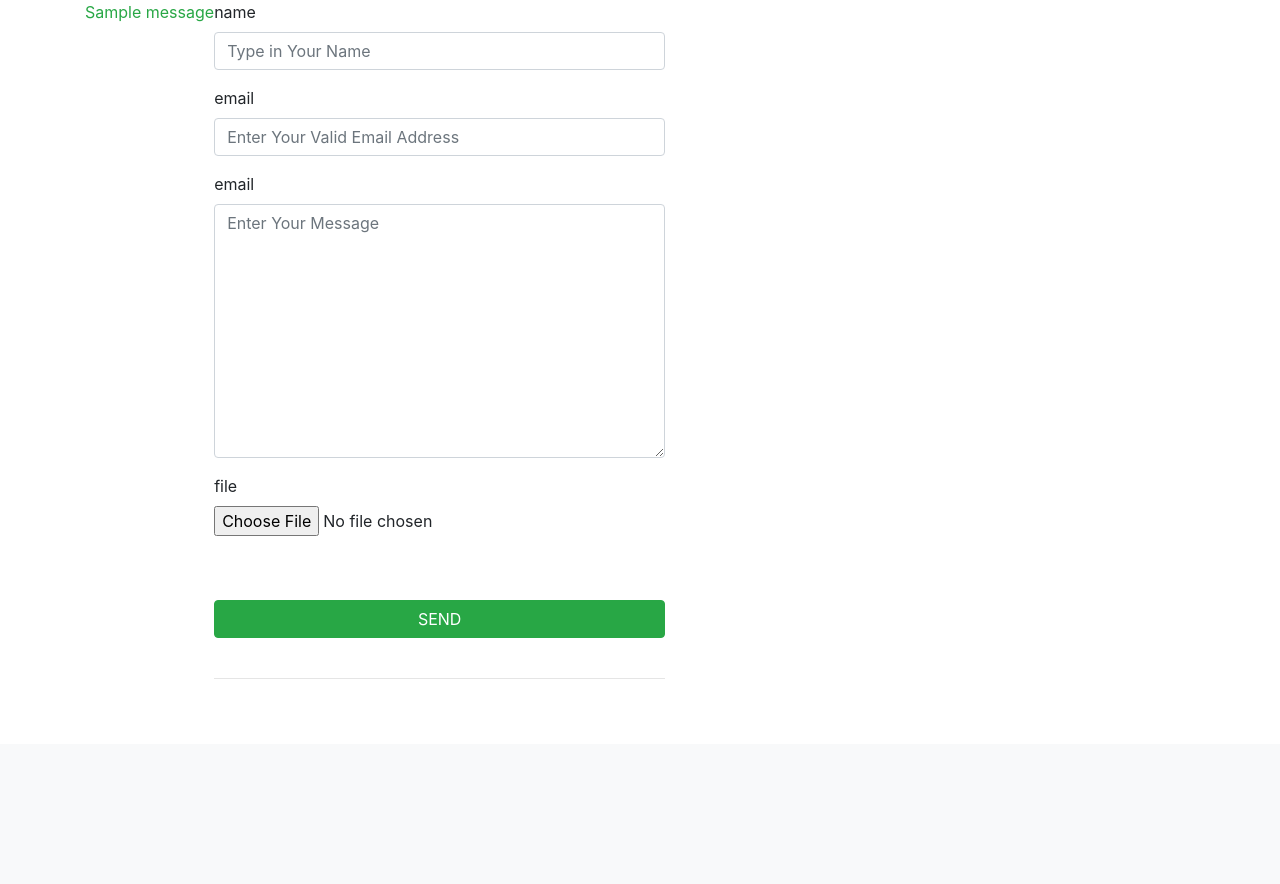
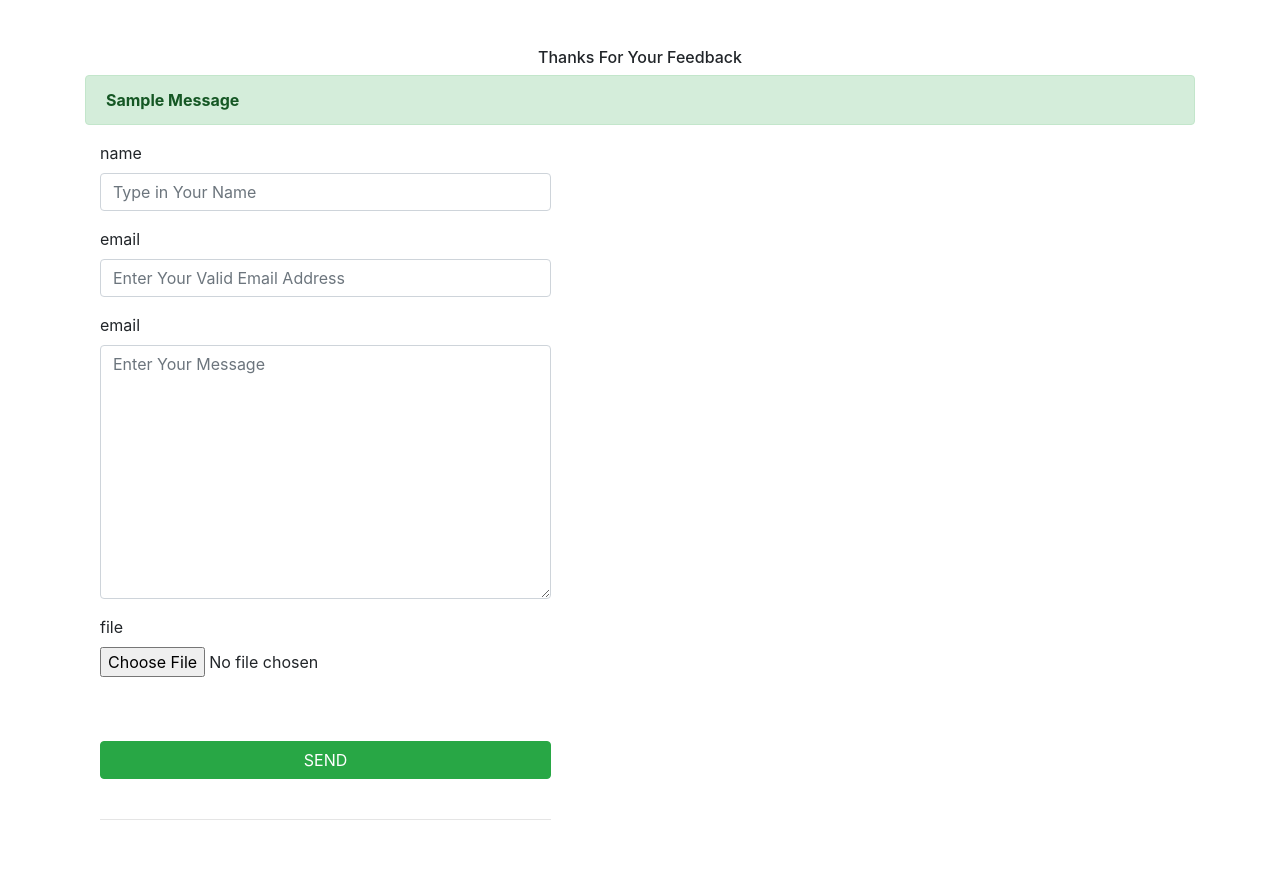
Before and after one commit to shkamir/djangoBlog, a Django app: page /contact in a window 1280 px wide. Shown: the part 56-940 px from the top of the page. Before the commit the page ends 735 px from the top, so only its background shows below. Run offline with Django 3.2, Linux system fonts and the light colour scheme; tables that the repository leaves empty hold one stand-in row (values such as "Sample post"); one stand-in notice (Sample message) is shown; some libraries are stand-ins or nearby versions.

Commit message:
added a nice succes message

```diff
--- a/blog/views.py
+++ b/blog/views.py
@@ -46,6 +46,7 @@ def contact(request):
         form.save()
         form = ContactForm()
        	messages.success(request,"successfilly sent")
+
         return render(request, "contact.html", {"form": form})
     else:
     	return render(request, "contact.html", {"form": form})
--- a/templates/contact.html
+++ b/templates/contact.html
@@ -4,26 +4,27 @@
 
 
 {% block content %}
+
+
+  {% if messages %}
+  {% for m in messages %}
+    <div class="container py-5">
+        <h6 class="text-center text-capitalize">Thanks for Your Feedback</h6>
+        <div class="alert alert-success">
+            <strong class="text-center text-capitalize">{{m}}</strong>
+    </div>
+    {% endfor %}
+    {% endif %}
+    {% comment %} <span class="text-center text-success">
+        {% for m in messages %}
+          <p>{{ m }}</p>
+        {% endfor  %}
+    </span> {% endcomment %}
 <!-- name email message file  -->
 <div class="container">
   <div class="row col-sm-12">
-    {% if messages %}
-    <span class="text-center text-success">
-        {% for m in messages %}
-          <center><p>{{ m }}</p></center>
-        {% endfor  %}
-    </span>
-    {% endif %}
     <form method="POST">
       {% csrf_token %}
-      <!--<br />-->
-      <!--<input type="text" name="name"  placeholder=" Your name" class="form-control" required >-->
-      <!--<br>-->
-      <!--<input type="text" name="email"  placeholder="Your Email" class="form-control" required>-->
-      <!--<br>-->
-      <!--<textarea name="message" rows="8" cols="80" class="form-control" placeholder="Your Message Here" required></textarea>-->
-      <!--<br>-->
-      <!--<input type="file" name="file" value="file" class="form-control-filte">-->
       {{form.as_p}}
       <br />
       <br>
```
